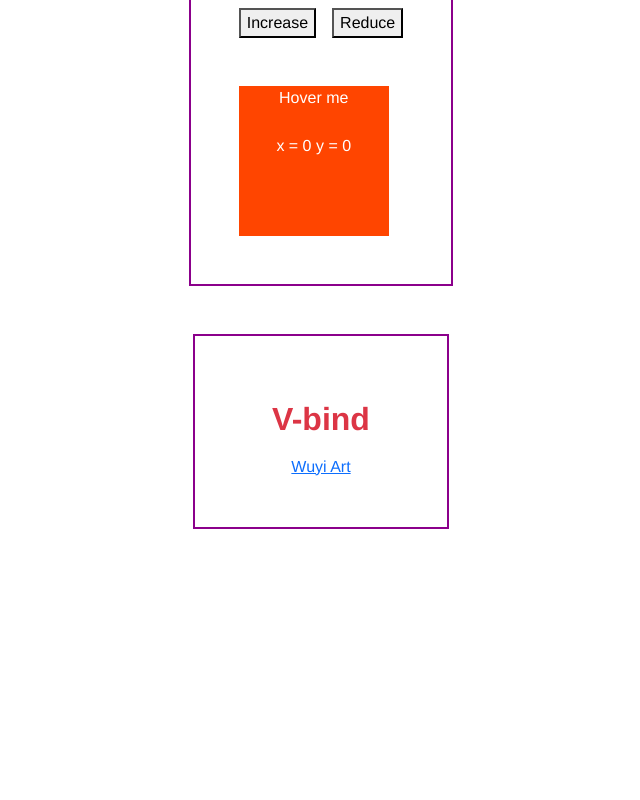
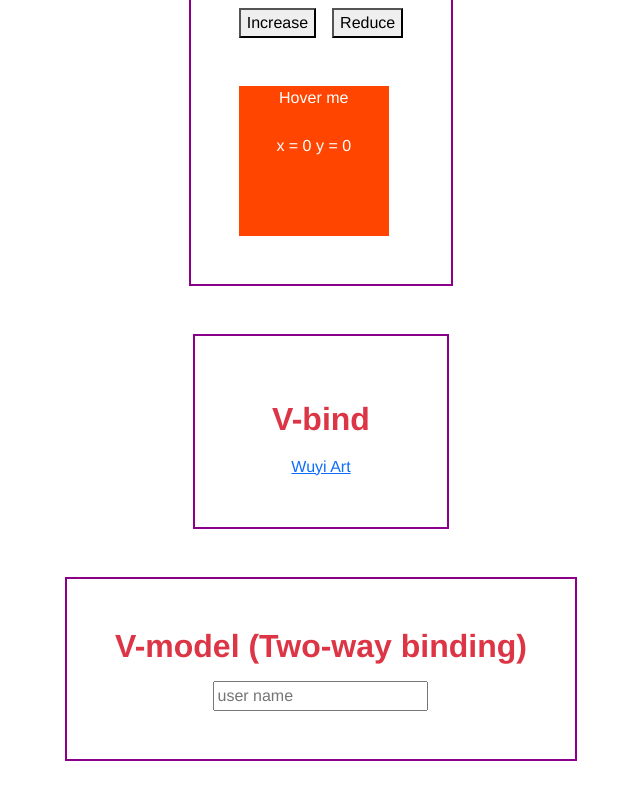
Before and after one commit to phamtuannghia22/vuejs-demo, a Vue app: page /#/Directive in a window 1280 px wide. Shown: the part 240-1040 px from the top of the page, without its empty margins (319-959 px from the left). Before the commit the page ends 817 px from the top, so only its background shows below. Built offline with nearby package versions, Linux system fonts and the light colour scheme.

Commit message:
coding v-model

```diff
--- a/src/components/Directive.vue
+++ b/src/components/Directive.vue
@@ -1,6 +1,7 @@
 <template>
   <div id="directive">
     <h1 class="text-primary mt-3 mb-0 text-center">Directive</h1>
+
     <!--v-on-->
     <div id="v-on" class="my-5 p-5 container-center mx-auto">
       <h2 class="fw-bold text-danger">V-on</h2>
@@ -19,12 +20,21 @@
       </div>
     </div>
     <!--end v-on-->
+
     <!--V-bind-->
     <div class="my-5 p-5 container-center mx-auto">
       <h2 class="text-danger fw-bold my-3 text-center">V-bind</h2>
       <a class="p-5" v-bind:href="url">Wuyi Art</a>
     </div>
     <!--end v-bind-->
+
+    <!-- V model -->
+    <div class="my-5 p-5 container-center mx-auto">
+      <h2 class="text-danger fw-bold text-center">V-model (Two-way binding)</h2>
+      <p>{{userName}}</p>
+      <input v-model="userName" type="text" placeholder="user name" />
+    </div>
+    <!-- End v-model -->
   </div>
 </template>
 
@@ -35,7 +45,8 @@ export default {
     return {
       count: 0,
       position: 'x = 0  y = 0',
-      url: 'https://phamtuannghia22.github.io/wuyi-art/'
+      url: 'https://phamtuannghia22.github.io/wuyi-art/',
+      userName: ''
     }
   },
   methods: {
```
